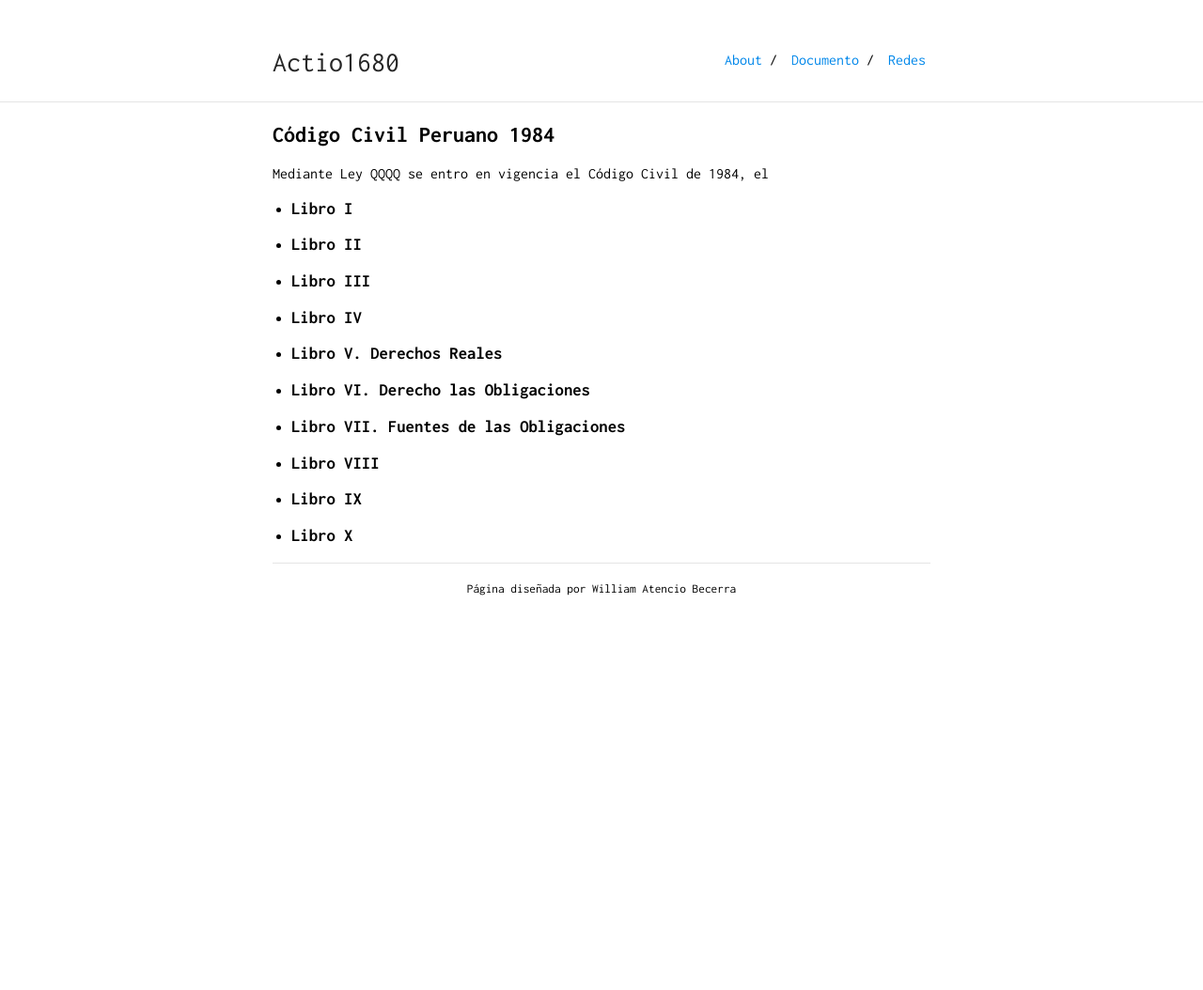
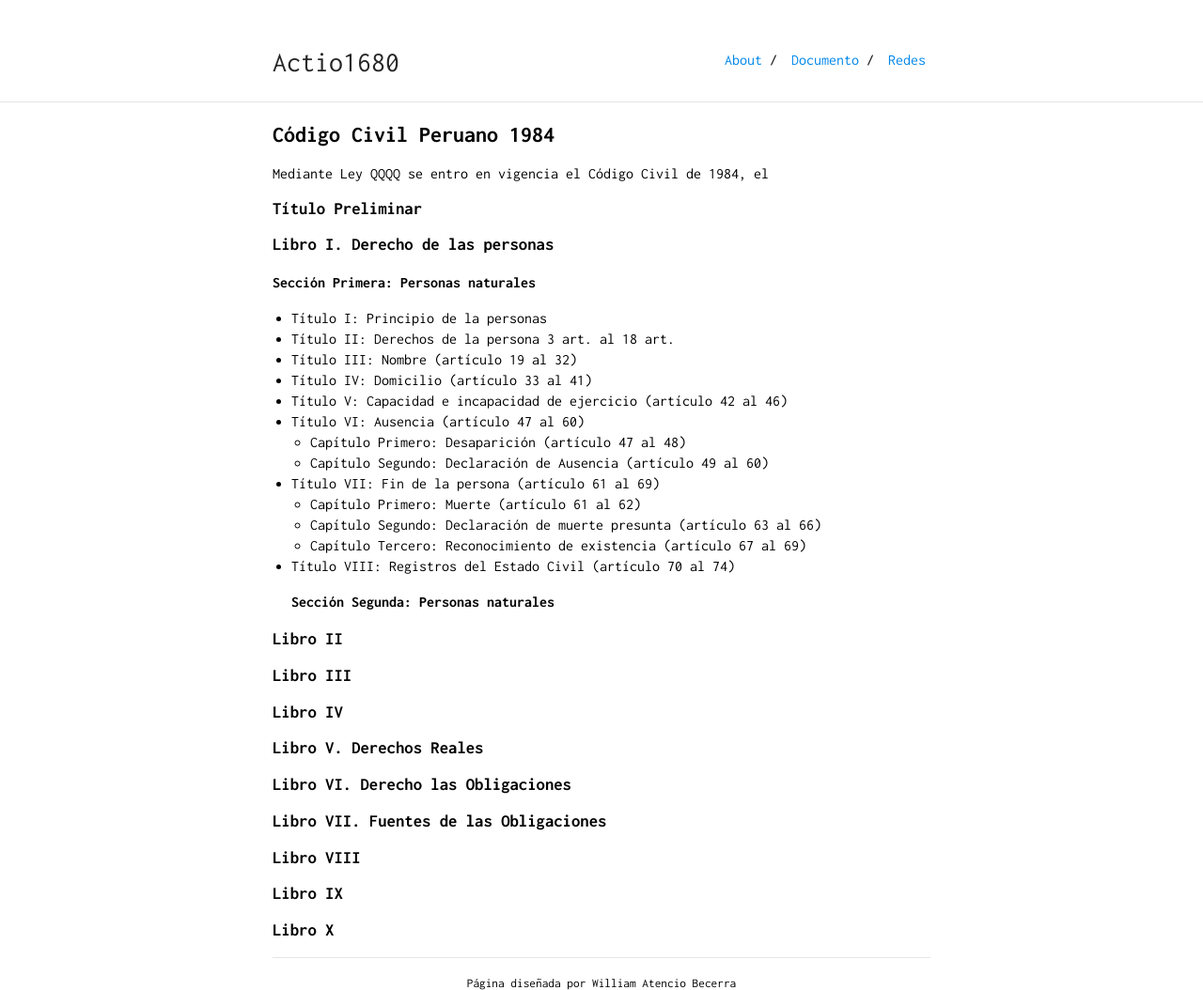
Before and after one commit to actio1680/actio1680.github.io, a Jekyll site: the page built from cc1984.md, in a window 1280 px wide. Shown: the whole page at 94% size. Built offline with Jekyll 4.4.1, drawn with Linux system fonts in a browser that asks for light colours; our own code applies the rules of GitHub Pages for plain Markdown files; before the commit the page ends 900 px from its top, so only the background shows below that.

Commit message:
Update cc1984.md

```diff
--- a/cc1984.md
+++ b/cc1984.md
@@ -4,13 +4,30 @@ layout: default
 ## Código Civil Peruano 1984
 Mediante Ley QQQQ se entro en vigencia el Código Civil de 1984, el
 
-- ### Libro I
-- ### Libro II
-- ### Libro III
-- ### Libro IV
-- ### Libro V. Derechos Reales
-- ### Libro VI. Derecho las Obligaciones
-- ### Libro VII. Fuentes de las Obligaciones
-- ### Libro VIII
-- ### Libro IX
-- ### Libro X
+### Título Preliminar
+### Libro I. Derecho de las personas
+#### Sección Primera: Personas naturales
+- Título I: Principio de la personas
+- Título II: Derechos de la persona 3 art. al 18 art.
+- Título III: Nombre (artículo 19 al 32)
+- Título IV: Domicilio (artículo 33 al 41)
+- Título V: Capacidad e incapacidad de ejercicio (artículo 42 al 46)
+- Título VI: Ausencia (artículo 47 al 60)
+  - Capítulo Primero: Desaparición (artículo 47 al 48)
+  - Capítulo Segundo: Declaración de Ausencia (artículo 49 al 60)
+- Título VII: Fin de la persona (artículo 61 al 69)
+  - Capítulo Primero: Muerte (artículo 61 al 62)
+  - Capítulo Segundo: Declaración de muerte presunta (artículo 63 al 66)
+  - Capítulo Tercero: Reconocimiento de existencia (artículo 67 al 69)
+- Título VIII: Registros del Estado Civil (artículo 70 al 74)
+#### Sección Segunda: Personas naturales
+
+### Libro II
+### Libro III
+### Libro IV
+### Libro V. Derechos Reales
+### Libro VI. Derecho las Obligaciones
+### Libro VII. Fuentes de las Obligaciones
+### Libro VIII
+### Libro IX
+### Libro X
```
